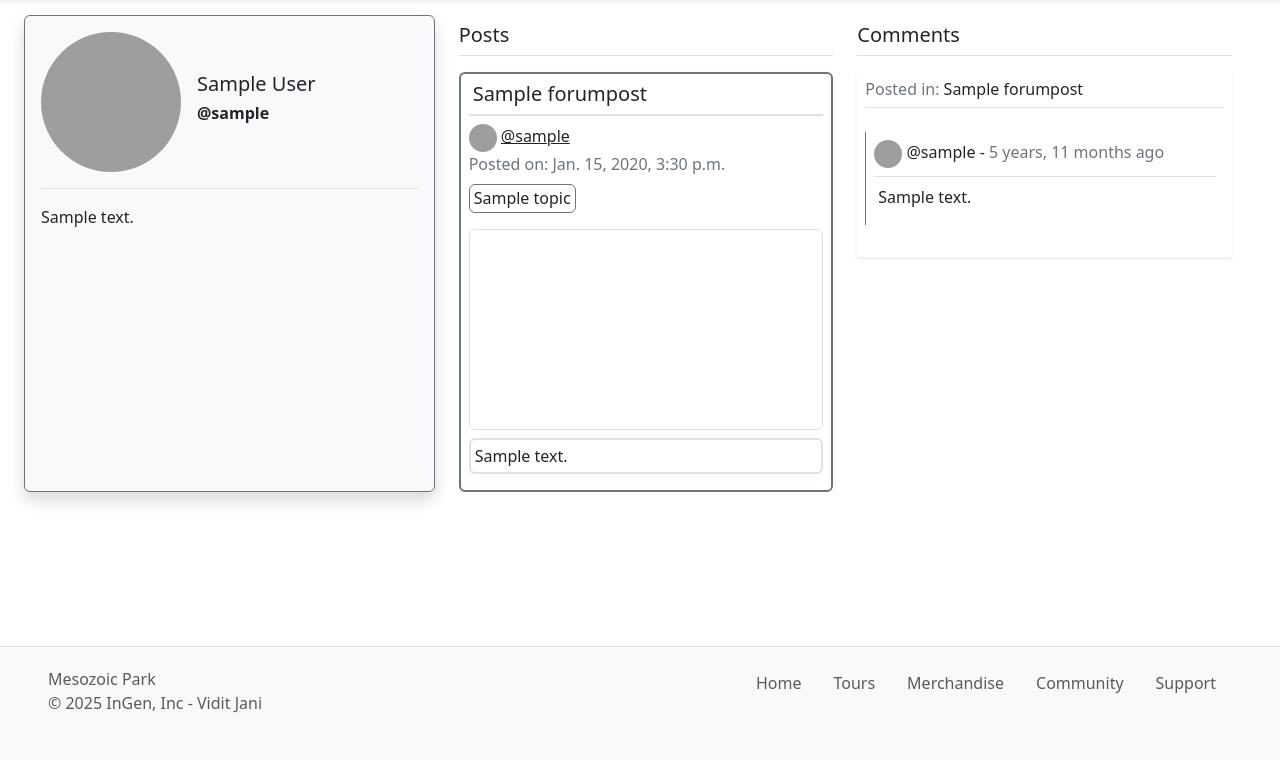
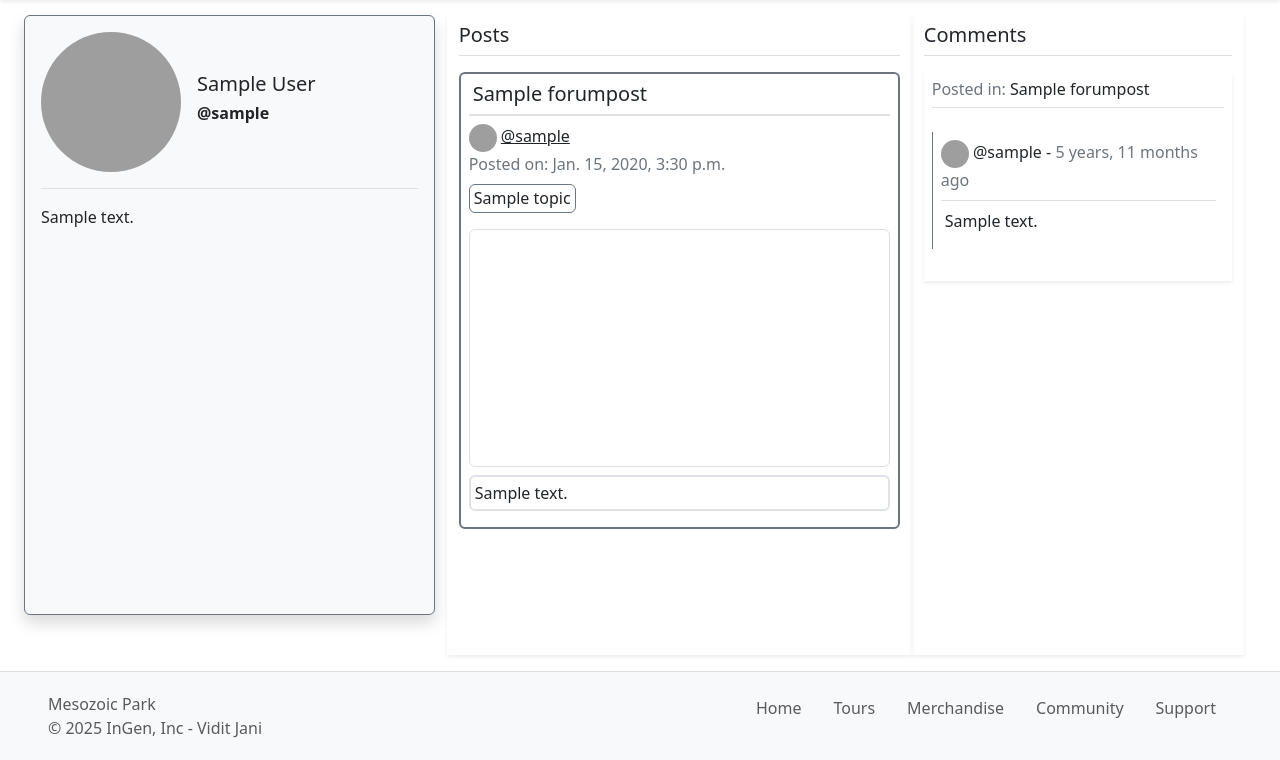
Before and after one commit to vidit-7/MesParkProj, a Django app: page /profile/1 in a window 1280 px wide. Shown: the part 65-825 px from the top of the page. Before the commit the page ends 778 px from the top, so only its background shows below. Run offline with Django 5.2, Linux system fonts and the light colour scheme; tables that the repository leaves empty hold one stand-in row (values such as "Sample post"); some libraries are stand-ins or nearby versions; grey boxes are pictures that could not be loaded.

Commit message:
fix embeds, improve ui

```diff
--- a/centbase/templates/centbase/profile.html
+++ b/centbase/templates/centbase/profile.html
@@ -32,9 +32,9 @@
             {% endif %}
         </div>
         <div class="col-lg-8">
-            <div class="row">
+            <div class="row mb-3">
                 <!-- <section id="community-profile"> -->
-                <div class="col-md-6">
+                <div class="col-md-7 shadow-sm profile-past-sect">
                     <h4 class="h5 mb-3 py-2 border-bottom">Posts</h4>
                     {% for forumPost in forumPosts %}
                     <div class="container my-3 p-2 border border-secondary border-2 rounded shadowDiv ">
@@ -61,7 +61,7 @@
                         {% if forumPost.video_url != None %}
                         <div class="ratio ratio-16x9 d-flex justify-content-center align-items-center border rounded">
                             <iframe class="rounded" src="{{forumPost.video_url}}" frameborder="0"
-                                allowfullscreen></iframe>
+                                referrerpolicy="strict-origin-when-cross-origin" allowfullscreen></iframe>
                         </div>
                         {% elif forumPost.image.url != '' %}
                         <div class="ratio ratio-16x9 d-flex justify-content-center align-items-center">
@@ -72,7 +72,7 @@
                     </div>
                     {% endfor %}
                 </div>
-                <div class="col-md-6">
+                <div class="col-md-5 shadow-sm profile-past-sect">
                     <h4 class="h5 mb-3 py-2 border-bottom">Comments</h4>
                     {% for fcomment in forumComments %}
                     <div class="shadow-sm mb-3 p-2">
--- a/communityforum/templates/communityforum/community-home.html
+++ b/communityforum/templates/communityforum/community-home.html
@@ -102,7 +102,7 @@ Community
 
                     {% if forumPost.video_url != None %}
                     <div class="ratio ratio-16x9 d-flex justify-content-center align-items-center border rounded">
-                        <iframe class="rounded" src="{{forumPost.video_url}}" frameborder="0" allowfullscreen></iframe>
+                        <iframe class="rounded" src="{{forumPost.video_url}}" frameborder="0" referrerpolicy="strict-origin-when-cross-origin" allowfullscreen></iframe>
                     </div>
                     {% elif forumPost.image.url != '' %}
                     <div class="ratio ratio-16x9 d-flex justify-content-center align-items-center">
--- a/communityforum/templates/communityforum/discuss.html
+++ b/communityforum/templates/communityforum/discuss.html
@@ -50,7 +50,7 @@ Forum Post
         <div class="my-2">
             {% if forumPost.video_url != None %}
             <div class="ratio ratio-16x9 d-flex justify-content-center align-items-center">
-                <iframe src="{{forumPost.video_url}}" frameborder="0" allowfullscreen></iframe>
+                <iframe src="{{forumPost.video_url}}" frameborder="0" referrerpolicy="strict-origin-when-cross-origin" allowfullscreen></iframe>
             </div>
             {% endif %}
             {% if forumPost.image.url != '' %}
--- a/merchstore/templates/merchstore/cart.html
+++ b/merchstore/templates/merchstore/cart.html
@@ -33,7 +33,9 @@
             <img class="cart-img" src="{{cartItem.prod.image.url}}" alt="">
         </div>
         <div class="col-md-6 col-7 d-flex flex-column p-2 flex-grow-1 justify-content-start">
-            <h5 class="border-bottom border-body-secondary pb-2">{{cartItem.prod.name}}</h5>
+            <a href="{% url 'merchStoreProduct' cartItem.prod.id %}" target="_blank" class="h5 border-bottom border-body-secondary pb-2 text-decoration-none">
+                {{cartItem.prod.name}}
+            </a>
             <div class="mt-auto d-flex justify-content-evenly align-items-center">
                 <div>
                     {% if cartItem.prod.isOnSale %}
--- a/parktour/templates/parktour/explore-tour.html
+++ b/parktour/templates/parktour/explore-tour.html
@@ -13,7 +13,7 @@
     <div class="container mb-4 py-3 border-bottom">
         <div class="px-md-5 py-2">
             <div class="ratio ratio-16x9">
-                <iframe class="rounded-2" src="{{tour.video_url}}" frameborder="0"></iframe>
+                <iframe class="rounded-2" src="{{tour.video_url}}" referrerpolicy="strict-origin-when-cross-origin" frameborder="0"></iframe>
             </div>
         </div>
         <div class="row my-2">
--- a/static/css/customstyle.css
+++ b/static/css/customstyle.css
@@ -92,8 +92,14 @@ footer{
 
 .prof-wid{
     max-width: 95vw;
+    /* height: 80vh; */
     margin-left: auto;
     margin-right: auto;
+}
+
+.profile-past-sect{
+    height: 80vh;
+    overflow-y: auto;
 }
 
 /* .shadowDiv:hover{
--- a/static/js/themesw.js
+++ b/static/js/themesw.js
@@ -10,3 +10,5 @@ themeSetDark.addEventListener('click', function(){
     document.cookie = `theme=dark; path=/; max-age=${1000*60*60*24*90}`;
     applyTheme();
 });
+
+// applyTheme defined in base html file
--- a/suppticket/views.py
+++ b/suppticket/views.py
@@ -1,5 +1,5 @@
-from django.shortcuts import render, redirect, HttpResponse
-from django.http import JsonResponse
+from django.shortcuts import render, redirect
+from django.http import JsonResponse, HttpResponse
 from django.contrib.auth.decorators import login_required
 from django.contrib import messages
 from django.utils import timezone
```
Also changed, not shown: reqnew.txt (added, +7 -0 lines).
